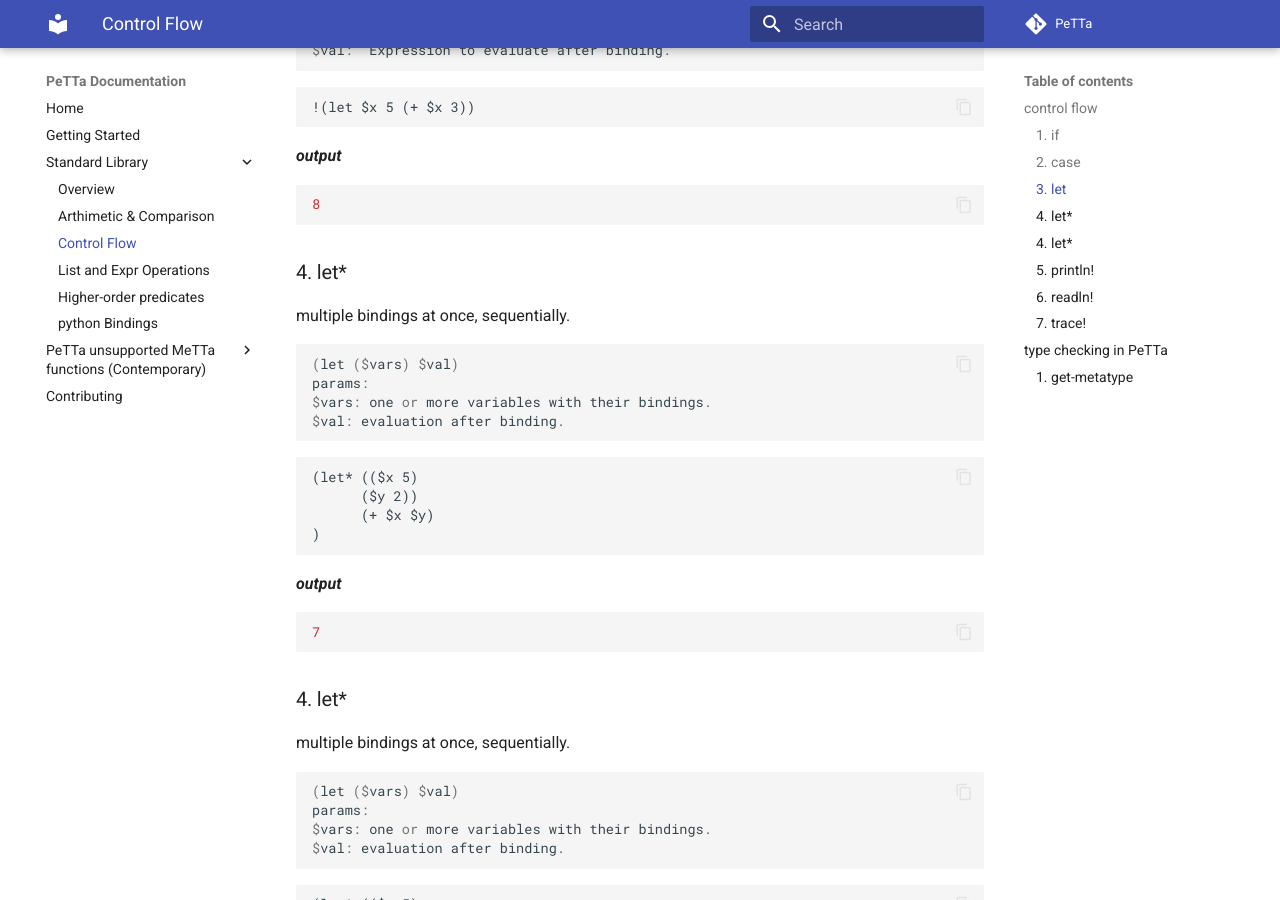
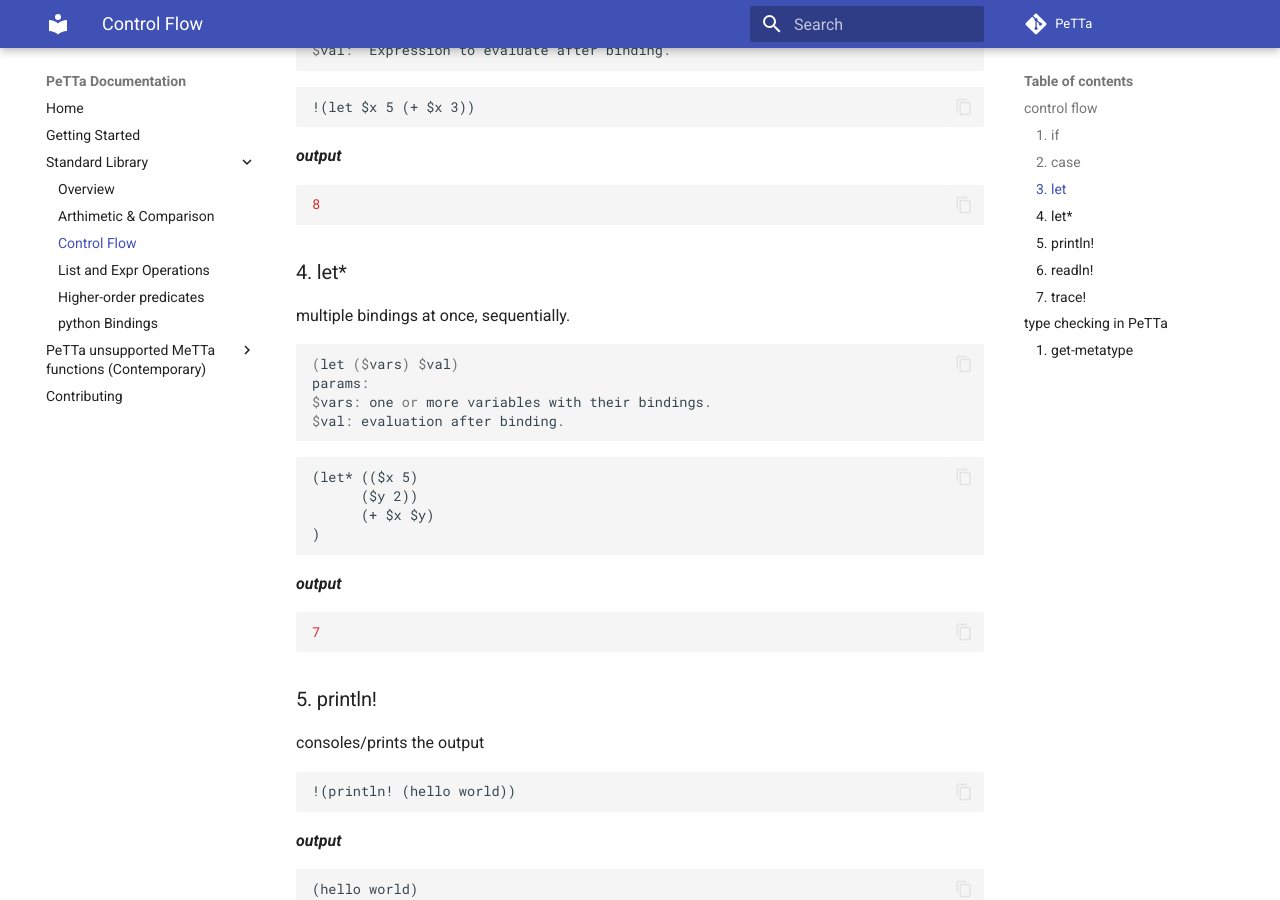
Before and after one commit to yabuz87/PeTTa_docs, an MkDocs documentation site: the page built from docs/standard-library/control-flow.md, in a window 1280 px wide and 900 px high, scrolled down 973 px. Built offline with MkDocs 1.6.1 and Material for MkDocs 9.7.7, drawn with Linux system fonts in a browser that asks for light colours; comment, search, counter and statistics services are not loaded.

Commit message:
Update control flow file

````diff
--- a/docs/standard-library/control-flow.md
+++ b/docs/standard-library/control-flow.md
@@ -40,24 +40,6 @@ $val:  Expression to evaluate after binding.
 ***output***
 ```metta
 8
-```
-### 4. let*
-multiple bindings at once, sequentially.
-```
-(let ($vars) $val)
-params:
-$vars: one or more variables with their bindings.
-$val: evaluation after binding.
-```
-```metta
-(let* (($x 5)
-      ($y 2))
-      (+ $x $y)
-)
-```
-***output***
-```metta
-7
 ```
 ### 4. let*
 multiple bindings at once, sequentially.
````
